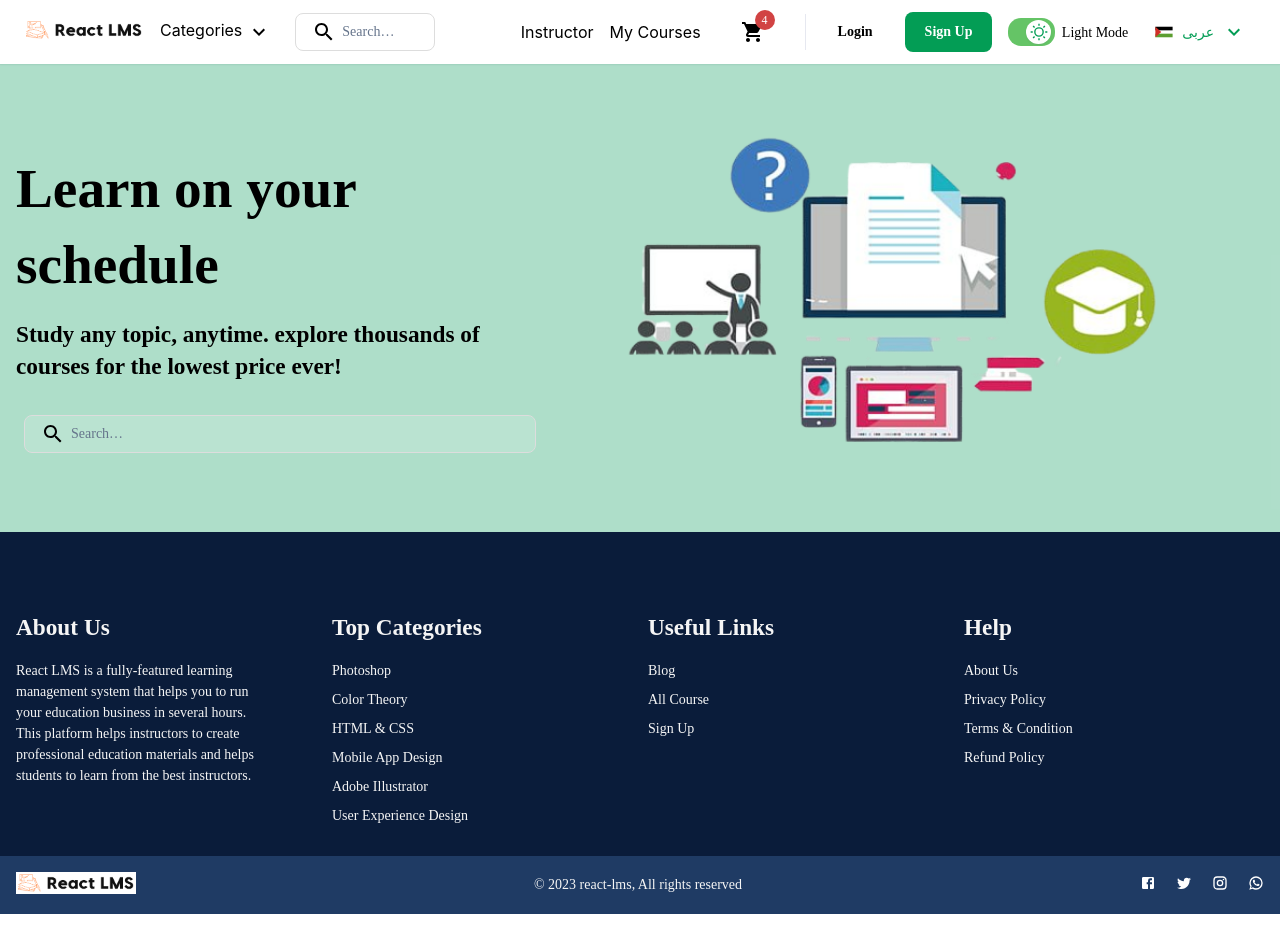
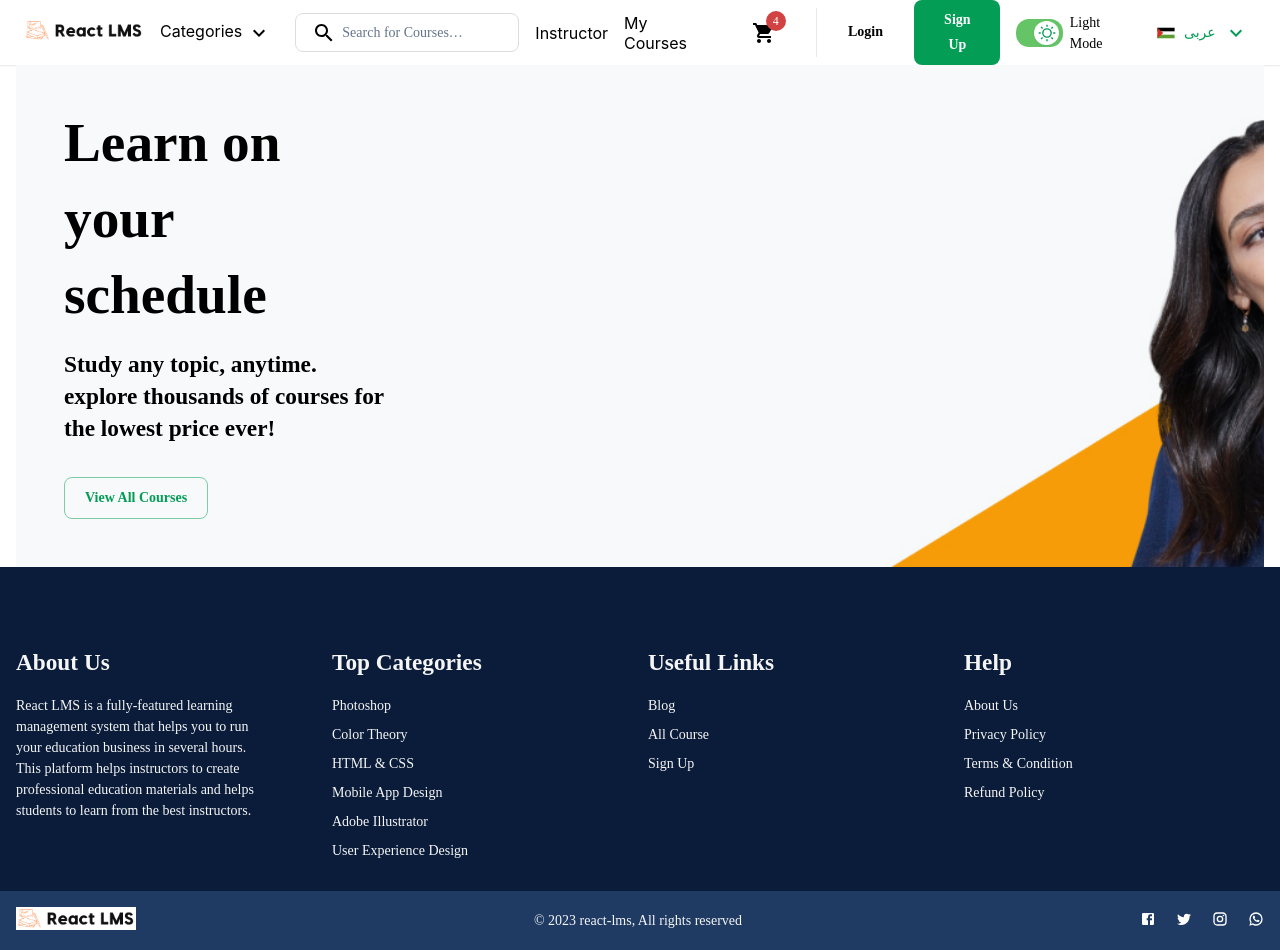
Before and after one commit to mdhasanpatwary/learning_management_system-reacts, a Next.js app: page / in a window 1280 px wide. Before the commit the page ends 914 px from the top, so only its background shows below. Built offline with nearby package versions, Linux system fonts and the light colour scheme.

Commit message:
change: Banner style

```diff
--- a/src/components/banner/Banner.style.js
+++ b/src/components/banner/Banner.style.js
@@ -1,10 +1,14 @@
 import { styled } from "@mui/material/styles";
 import Box from "@mui/material/Box";
+const BannerImg = "/image/media/banner.jpg";
 
 export const BannerWrap = styled(Box)(
   ({ theme, paddingTop, paddingBottom }) => ({
     paddingTop: paddingTop ? paddingTop : "2.5rem",
-    paddingBottom: paddingBottom ? paddingBottom : "2rem",
-    backgroundColor: "rgba(3, 157, 85, 0.3)",
+    paddingBottom: paddingBottom ? paddingBottom : "3rem",
+    // backgroundColor: "rgba(0, 0, 0, 0.1)",
+    backgroundImage: `url(${BannerImg})`,
+    backgroundSize: "cover",
+    backgroundRepeat: "no-repeat",
   })
 );
--- a/src/components/banner/index.js
+++ b/src/components/banner/index.js
@@ -1,5 +1,5 @@
 import Search from "../header/Search";
-import { Grid, Typography } from "@mui/material";
+import { Button, Grid, Typography, Paper } from "@mui/material";
 import { BannerWrap } from "./Banner.style";
 import CustomImage from "../utils/CustomImage";
 import { CustomContainer } from "../../styled-components/CustomStyled.style";
@@ -7,10 +7,10 @@ const BannerImg = "/image/media/banner.png";
 
 const Banner = () => {
   return (
+    <CustomContainer>
       <BannerWrap>
-      <CustomContainer>
-        <Grid container alignItems="center" justifyContent="center">
-          <Grid item xs={12} lg={5}>
+        <Grid container alignItems="center">
+          <Grid item xs={12} lg={4} sx={{ paddingX: "3rem" }}>
             <Typography variant="h1" sx={{ mb: 2 }}>
               Learn on your schedule
             </Typography>
@@ -18,18 +18,18 @@ const Banner = () => {
               Study any topic, anytime. explore thousands of courses for the
               lowest price ever!
             </Typography>
-            <Search />
+            <Button variant="outlined">View All Courses</Button>
           </Grid>
-          <Grid item xs={12} lg={7} textAlign="center">
+          {/* <Grid item xs={12} lg={8} textAlign="center">
               <CustomImage
                 src={BannerImg}
                 altText="Banner Image"
                 objectFit="contained"
               />
+            </Grid> */}
         </Grid>
-        </Grid>
+      </BannerWrap>
     </CustomContainer>
-    </BannerWrap>
   );
 };
 
--- a/src/components/header/Navbar.style.js
+++ b/src/components/header/Navbar.style.js
@@ -62,18 +62,19 @@ export const SearchIconWrapper = styled("div")(({ theme }) => ({
 
 export const StyledInputBase = styled(InputBase)(({ theme }) => ({
   color: "inherit",
+  width: "100%",
   "& .MuiInputBase-input": {
     padding: theme.spacing(1, 1, 1, 0),
     // vertical padding + font size from searchIcon
     paddingLeft: `calc(1em + ${theme.spacing(4)})`,
     transition: theme.transitions.create("width"),
     width: "100%",
-    [theme.breakpoints.up("sm")]: {
-      width: "12ch",
-      "&:focus": {
-        width: "20ch",
-      },
-    },
+    // [theme.breakpoints.up("sm")]: {
+    //   width: "12ch",
+    //   "&:focus": {
+    //     width: "20ch",
+    //   },
+    // },
   },
 }));
 
--- a/src/components/header/Search.js
+++ b/src/components/header/Search.js
@@ -6,13 +6,13 @@ import { Search, SearchIconWrapper, StyledInputBase } from "./Navbar.style";
 function SearchBox() {
   const { t } = useTranslation();
   return (
-    <Box>
+    <Box flexGrow="1">
       <Search>
         <SearchIconWrapper>
           <SearchIcon />
         </SearchIconWrapper>
         <StyledInputBase
-          placeholder={t("Search…")}
+          placeholder={t("Search for Courses…")}
           inputProps={{ "aria-label": "search" }}
         />
       </Search>
--- a/src/components/header/index.js
+++ b/src/components/header/index.js
@@ -40,7 +40,7 @@ function Header() {
             alignItems: "center",
           }}
         >
-          <Stack direction="row" gap="1rem" alignItems="center">
+          <Stack direction="row" gap="1rem" alignItems="center" flexGrow="1">
             <IconButton
               size="large"
               edge="start"
--- a/src/theme/light-theme-options.js
+++ b/src/theme/light-theme-options.js
@@ -14,7 +14,7 @@ const neutral = {
 };
 
 const background = {
-  default: "#F9FAFC",
+  default: "#fff",
   paper: "#FFFFFF",
   custom: "#F6F7FB",
 };
@@ -22,6 +22,7 @@ const background = {
 const divider = "#E6E8F0";
 
 const primary = {
+  main: "#039D55",
   main: "#039D55",
   light: "#828DF8",
   dark: "#1c6641",
```
Also changed, not shown: src/components/header/NavBar.Style.js (+7 -6 lines), public/image/media/banner.jpg (added). Lines whose indentation alone changed are shown as unchanged.
